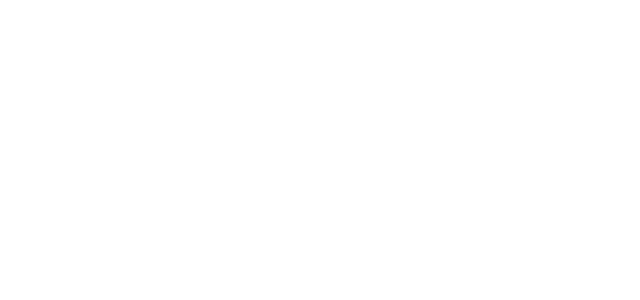
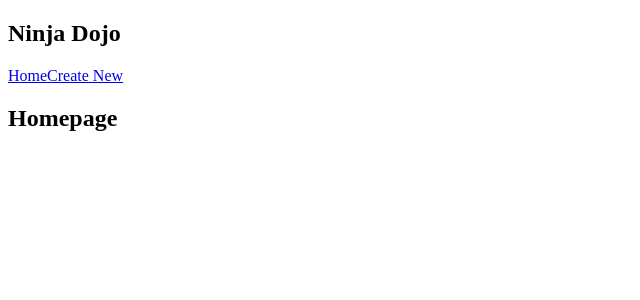
Before and after one commit to castedcrown84/reactblog, a React (Create React App) app: page / in a window 1280 px wide. Shown: the top 300 px of the page, without its empty margins (0-640 px from the left). Built offline with nearby package versions, Linux system fonts and the light colour scheme.

Commit message:
added content to homepage and nav

```diff
--- a/src/App.js
+++ b/src/App.js
@@ -1,11 +1,15 @@
 import React from "react";
+import Home from "./components/home";
+import Navbar from "./components/navbar";
 
 
 const App = () => {
   return (
 
     <div className="App">
+        <Navbar/>
       <div className="content">
+        <Home/>
 
       </div>
     </div>
--- /dev/null
+++ b/src/components/home.js
@@ -0,0 +1,12 @@
+import React from "react";
+
+const Home = () => {
+    return (
+        <div className="home">
+            <h2>Homepage</h2>
+        </div>
+     );
+}
+
+
+export default Home;
--- /dev/null
+++ b/src/components/navbar.js
@@ -0,0 +1,14 @@
+const Navbar = () => {
+    return (
+        <nav>
+            <h1>Ninja Dojo</h1>
+
+            <div className="links">
+                <a href="/">Home</a>
+                <a href="/create">Create New</a>
+            </div>
+        </nav>
+     );
+}
+
+export default Navbar;
```
